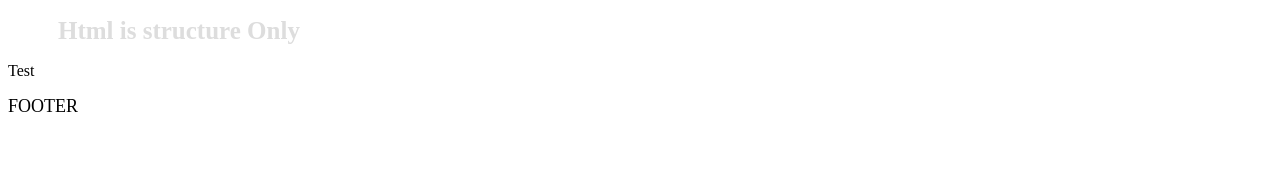
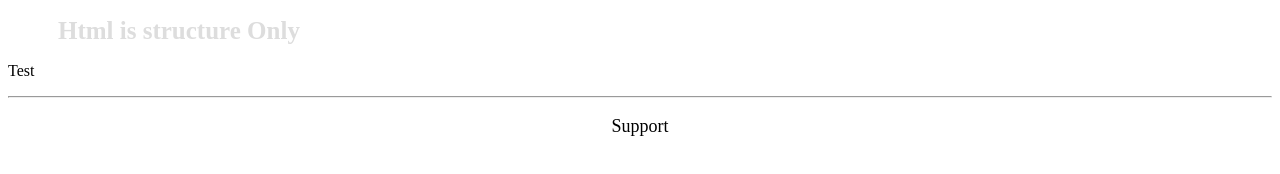
Before and after one commit to Emy29/coursera-test, a plain HTML site: page site/structure-after.html in a window 1280 px wide. Drawn offline with Linux system fonts and the light colour scheme.

Commit message:
add after

```diff
--- a/site/structure-after.html
+++ b/site/structure-after.html
@@ -5,7 +5,10 @@
 	</head>
 		<h1 style="font-size: 25px; margin-left: 50px; color:#ddd;"> Html is structure Only</h1>
 		<p>Test</p>
-		<footer style="font-size: 18px; border-width: 600">FOOTER</footer>
+		<footer style="font-size: 18px; border-width: 600">
+			<hr>
+				<p style="text-align: center;" onclick="alert('Emailing us is useless');">Support</p>
+		</footer>
 	<body>
 	</body>
 </html>
```
